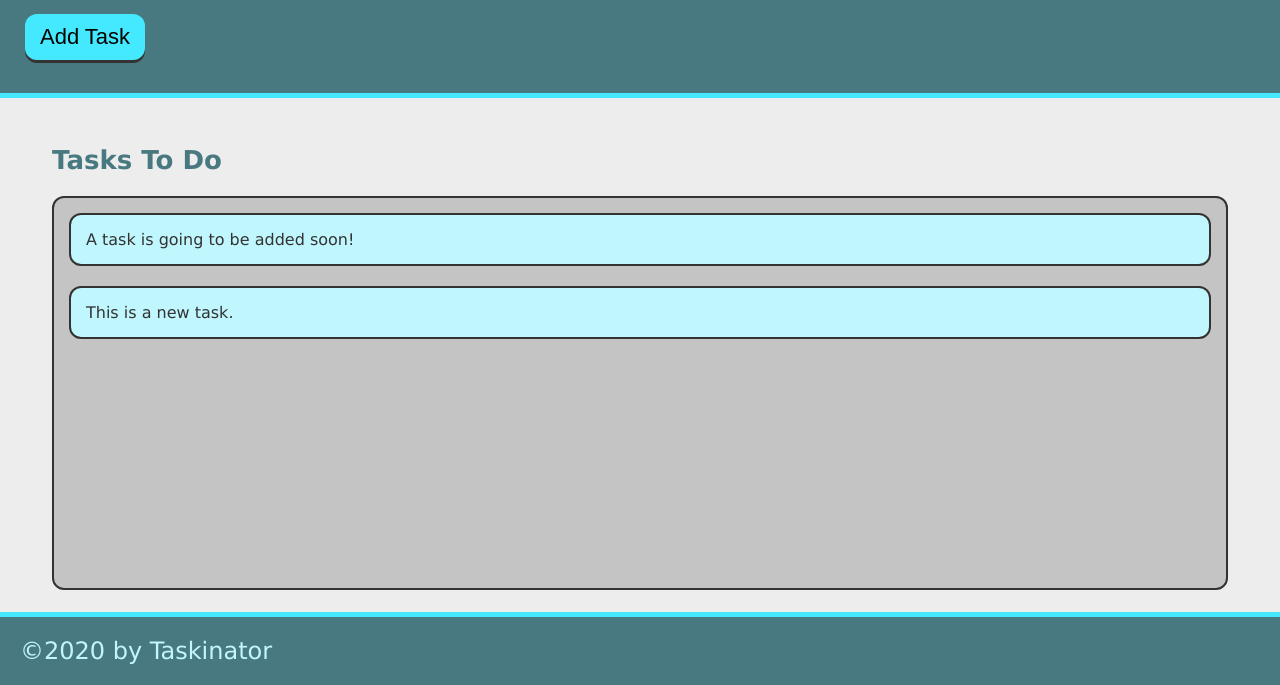
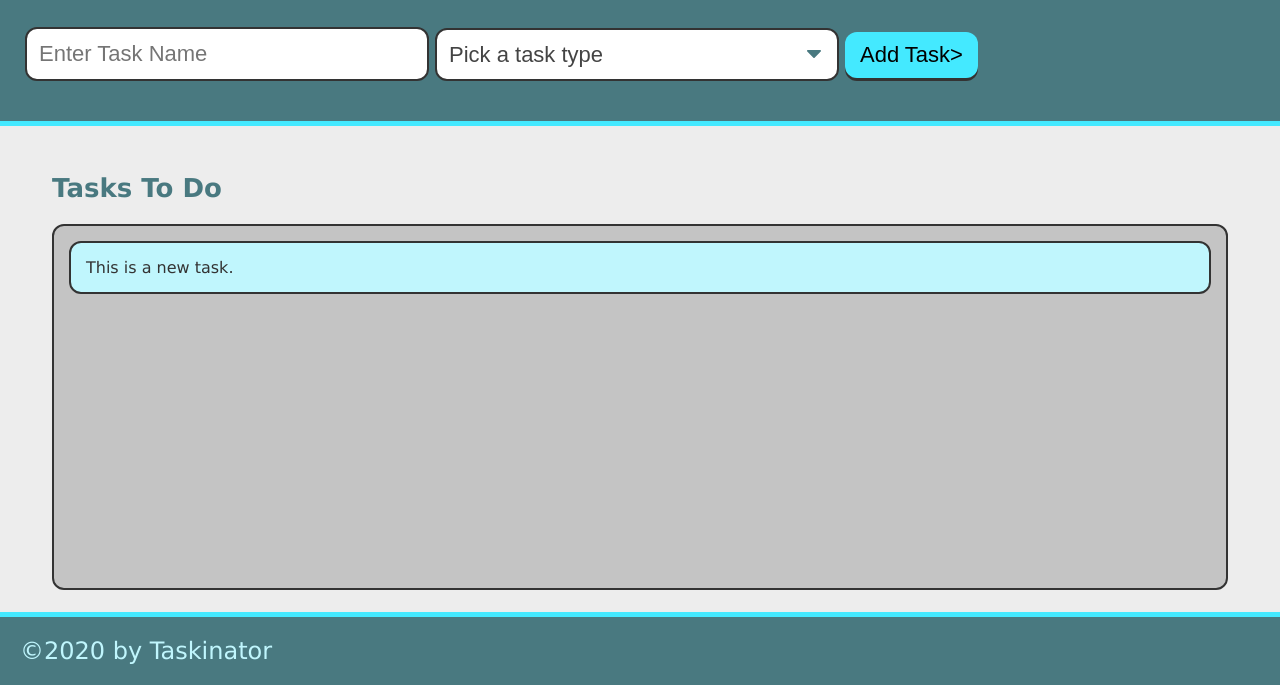
Before and after one commit to kohringsw/taskinator, a plain HTML site: page index.html in a window 1280 px wide. Shown: the part 115-800 px from the top of the page. Drawn offline with Linux system fonts and the light colour scheme.

Commit message:
add form and select divs to enter task and choose its type

```diff
--- a/index.html
+++ b/index.html
@@ -11,15 +11,28 @@
     <header>
         <h1 class="page-title">Taskinator</h1>
         <p>Click the button below to add a new task!</p>
-        <button class="btn" id="save-task">Add Task</button>
+        <form id="task-form">
+            <div class="form-group">
+                <input type="text" name="task-name" class="text-input" placeholder="Enter Task Name" />
+            </div>
+            <div class="form-group">
+                <select name="task-type" class="select-dropdown">
+                    <option value="" disabled selected>Pick a task type</option>
+                    <option value="Print">Print</option>
+                    <option value="Web">Web</option>
+                    <option value="Mobile">Mobile</option>
+                </select>
+            </div>
+            <div class="form-group">
+                <button class="btn" id="save-task" type="submit">Add Task></button>
+            </div>
+        </form>
     </header>
 
     <main class="page-content">
         <section class="task-list-wrapper">
             <h2 class="list-title">Tasks To Do</h2>
-            <ul class="task-list" id="tasks-to-do">
-                <li class="task-item">A task is going to be added soon!</li>
-            </ul>
+            <ul class="task-list" id="tasks-to-do"></ul>
         </section>
     </main>
 
```
